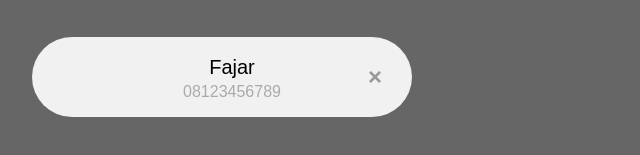
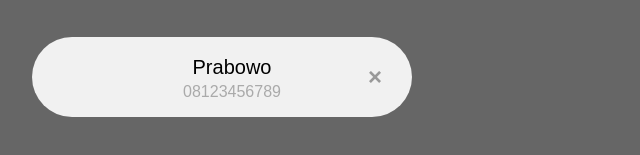
Before and after one commit to adammasjid/js, a plain HTML site: page index.html in a window 1280 px wide. Shown: the part 273-428 px from the top of the page, 178-818 px from the left. Drawn offline with Linux system fonts and the light colour scheme.

Commit message:
merubah nama

```diff
--- a/index.html
+++ b/index.html
@@ -38,7 +38,7 @@
 
     <div class="card">
         <!-- <img src="img/sandhika.jpeg" width="96" height="96"> -->
-        <span class="nama">Fajar</span>
+        <span class="nama">Prabowo</span>
         <span class="telp">08123456789</span>
         <span class="close">×</span>
     </div>
```
